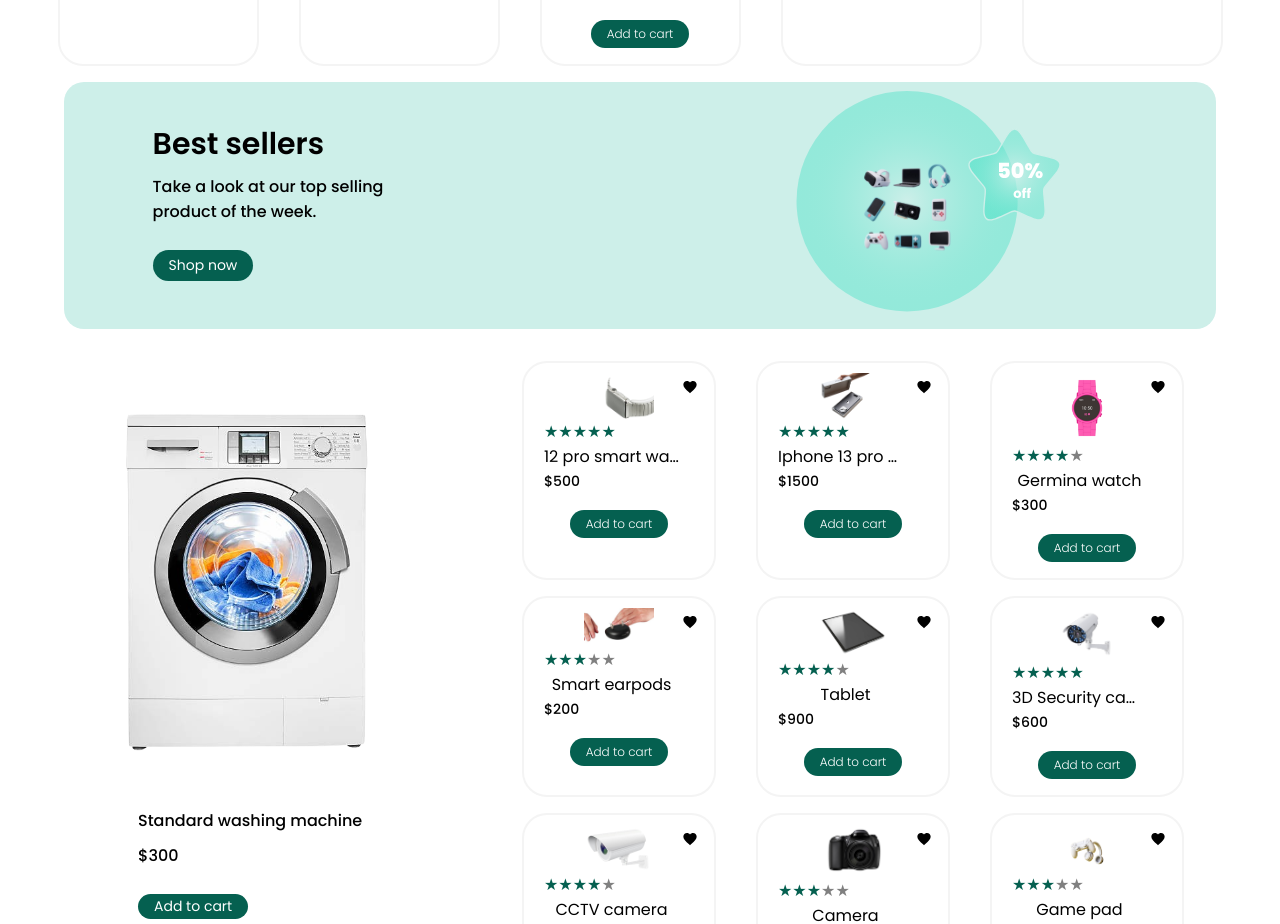
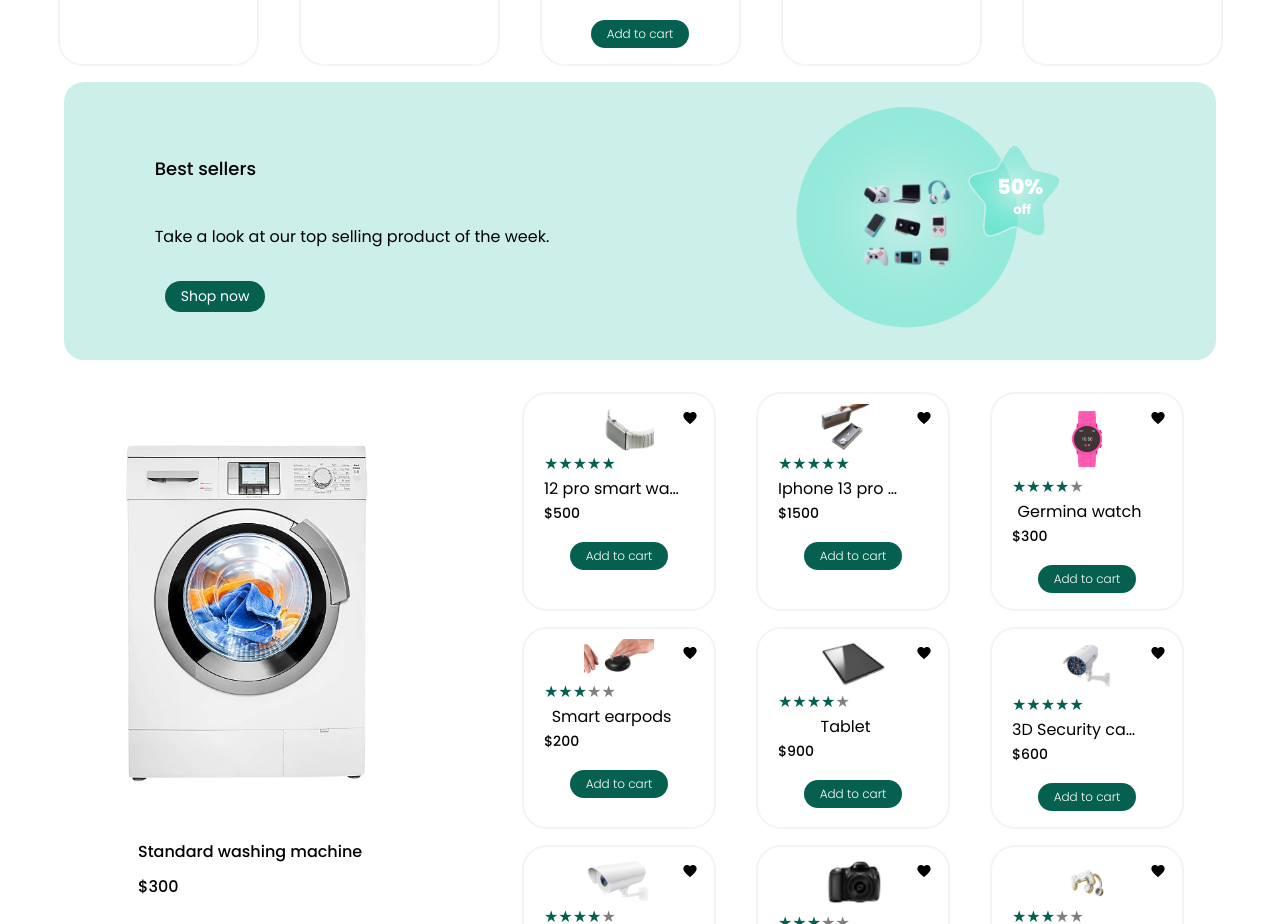
Before and after one commit to Promiseejiro/HNG2, a React (Create React App) app: page / in a window 1280 px wide. Shown: the part 1824-2748 px from the top of the page. Built offline with nearby package versions, Linux system fonts and the light colour scheme.

Commit message:
new commit

```diff
--- a/src/Compnent/BestSellers/index.js
+++ b/src/Compnent/BestSellers/index.js
@@ -21,23 +21,8 @@ const BestSellers = () => {
       <div className={style.flex_container}>
         <div className={`${style.flex_item} ${style.content}`}>
           <div>
-            <Typography
-              fontWeight="600"
-              size="30px"
-              lineHeight="40px"
-              align="left"
-            >
-              Best sellers
-            </Typography>
-            <Typography
-              fontWeight="500"
-              size="16px"
-              lineHeight="25px"
-              align="left"
-              width="65%"
-            >
-              Take a look at our top selling product of the week.
-            </Typography>
+            <h6 className={style.header}>Best sellers</h6>
+            <p>Take a look at our top selling product of the week.</p>
             <div className={style.btn_container}>
               <Button
                 fontWeight="400"
--- a/src/Compnent/BestSellers/index.module.css
+++ b/src/Compnent/BestSellers/index.module.css
@@ -22,7 +22,10 @@
   padding: 32px 0;
   display: flex;
   align-items: center;
-  justify-content: center;
+  justify-content: start;
+}
+
+.content h6 {
 }
 
 .btn_container {
@@ -40,6 +43,12 @@
   height: auto;
 }
 
+.header {
+  text-align: left;
+  font-size: 18px;
+  font-weight: 500;
+}
+
 @media (max-width: 768px) {
   .flex_container {
     display: flex;
@@ -55,4 +64,8 @@
     align-items: center;
     justify-content: center;
   }
+
+  .header {
+    text-align: center;
+  }
 }
```
